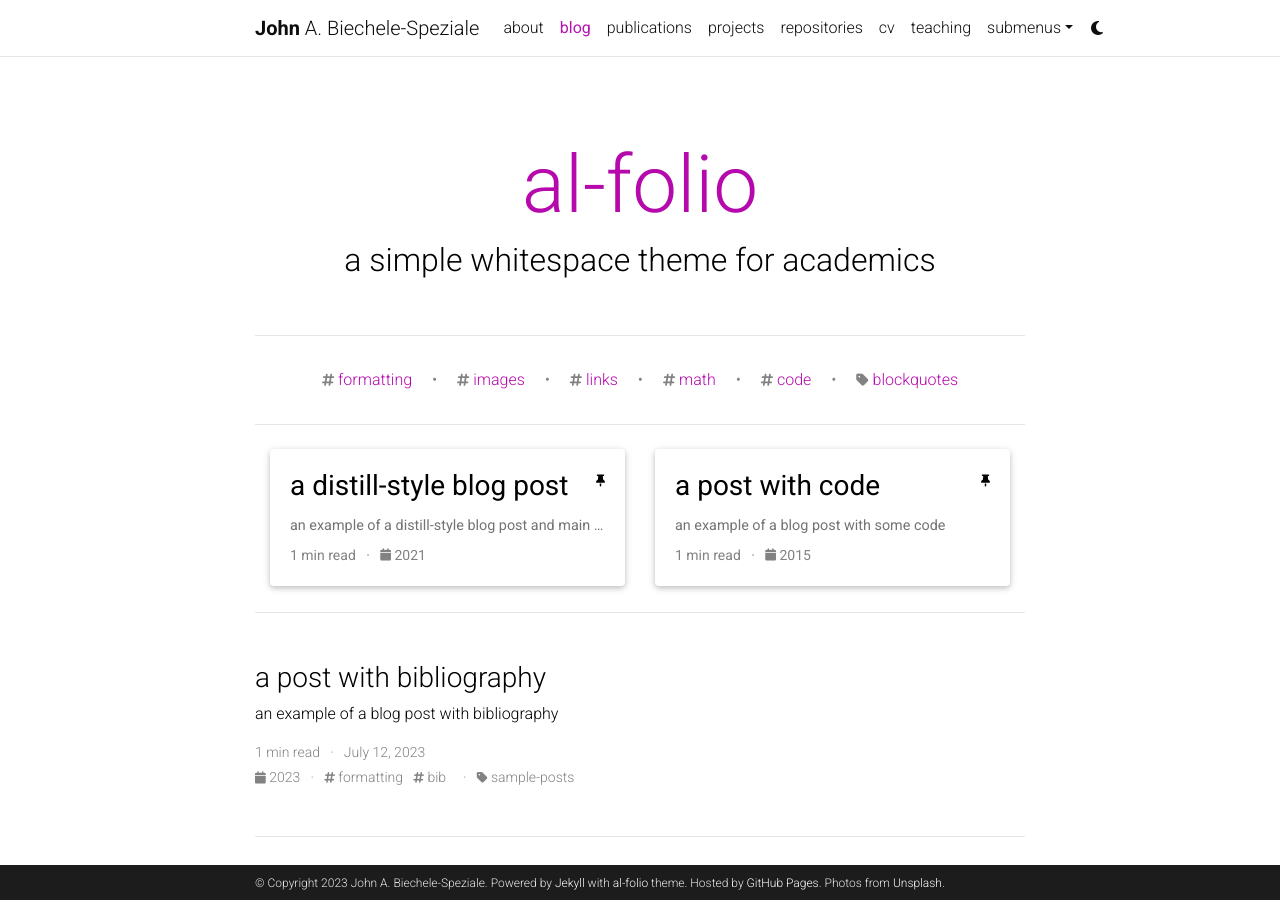
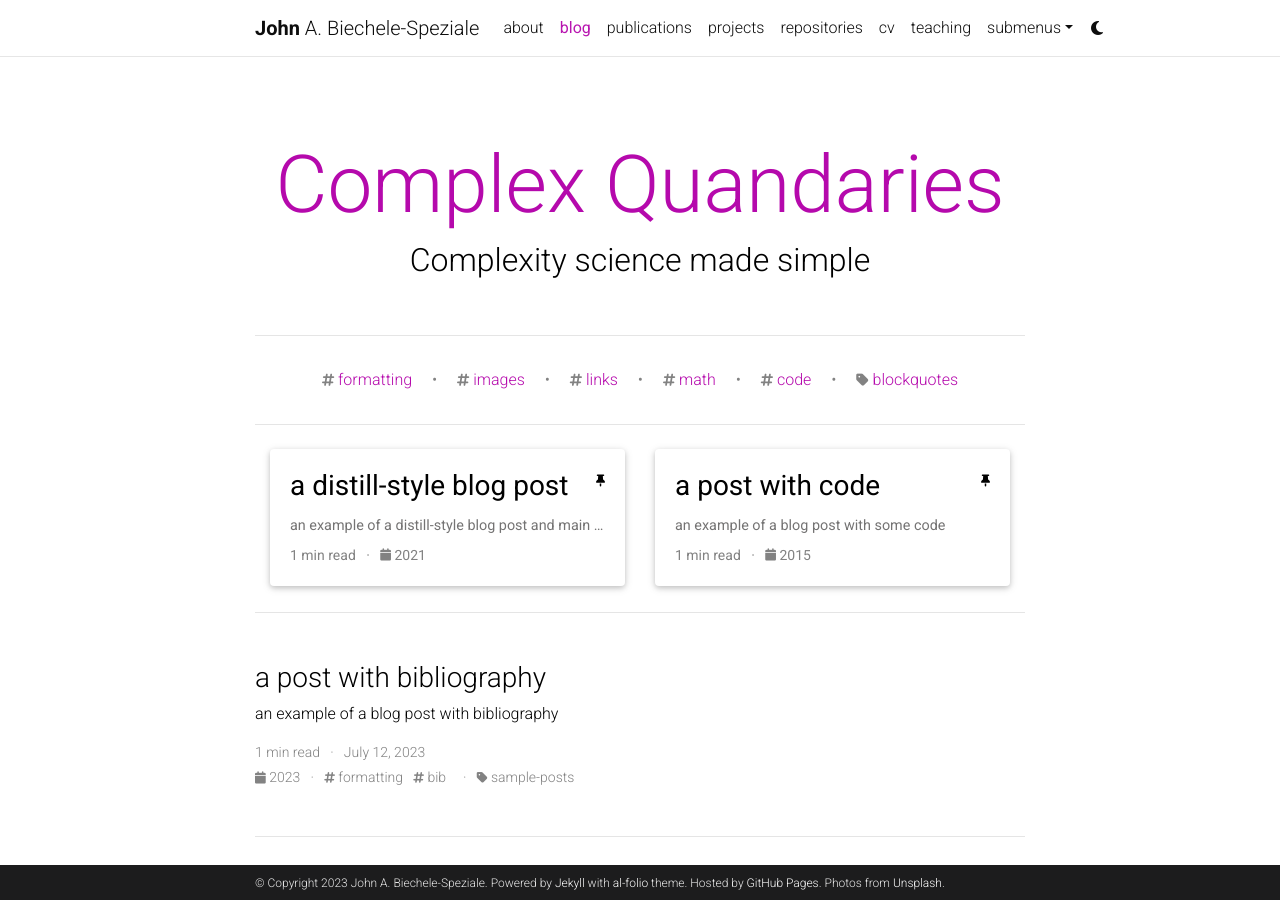
Before and after one commit to johnabs/johnabs.github.io, a Jekyll site: the page built from blog/index.html, in a window 1280 px wide and 900 px high. Built offline with Jekyll 4.4.1, drawn with Linux system fonts in a browser that asks for light colours; the list of posts is cut into pages by our own code; comment, search, counter and statistics services are not loaded; a style sheet for code colours, icons or effects is not loaded; some of the changed lines change nothing that is shown.

Commit message:
Update _config.yml again

```diff
--- a/_config.yml
+++ b/_config.yml
@@ -71,16 +71,16 @@
 # Social integration
 # -----------------------------------------------------------------------------
 
-github_username: # your GitHub user name
-gitlab_username: # your GitLab user name
+github_username: johnabs # your GitHub user name
+gitlab_username: johnabs # your GitLab user name
 twitter_username: # your Twitter handle
-mastodon_username: # your mastodon instance+username in the format instance.tld/@username
+mastodon_username: qoto.org/@johnabs # your mastodon instance+username in the format instance.tld/@username
 linkedin_username: # your LinkedIn user name
 telegram_username: # your Telegram user name
 scholar_userid: # your Google Scholar ID
 semanticscholar_id: # your Semantic Scholar ID
 whatsapp_number: # your WhatsApp number (full phone number in international format. Omit any zeroes, brackets, or dashes when adding the phone number in international format.)
-orcid_id: # your ORCID ID
+orcid_id: 0000-0003-0447-3350 # your ORCID ID
 medium_username: # your Medium username
 quora_username: # your Quora username
 publons_id: # your ID on Publons
@@ -105,8 +105,7 @@
 youtube_id: # your youtube channel id (youtube.com/@<youtube_id>)
 discord_id: # your discord id (18-digit unique numerical identifier)
 
-contact_note: >
-  You can even add a little note about which of these is the best way to reach you.
+contact_note: If you want to contact me regarding my work, potential collaborations, and more, please email me.
 
 # -----------------------------------------------------------------------------
 # Analytics and search engine verification
@@ -122,9 +121,9 @@
 # Blog
 # -----------------------------------------------------------------------------
 
-blog_name: al-folio # blog_name will be displayed in your blog page
+blog_name: Complex Quandaries # blog_name will be displayed in your blog page
 blog_nav_title: blog # your blog must have a title for it to be displayed in the nav bar
-blog_description: a simple whitespace theme for academics
+blog_description: Complexity science made simple
 permalink: /blog/:year/:title/
 
 # Pagination
@@ -158,9 +157,9 @@
 # External sources.
 # If you have blog posts published on medium.com or other external sources,
 # you can display them in your blog by adding a link to the RSS feed.
-external_sources:
-  - name: medium.com
-    rss_url: https://medium.com/@al-folio/feed
+#external_sources:
+#  - name: medium.com
+#    rss_url: https://medium.com/@al-folio/feed
 
 # -----------------------------------------------------------------------------
 # Collections
@@ -273,8 +272,8 @@
 
 scholar:
 
-  last_name: [Einstein]
-  first_name: [Albert, A.]
+  last_name: [Biechele-Speziale]
+  first_name: [John, A.]
 
   style: apa
   locale: en
```
